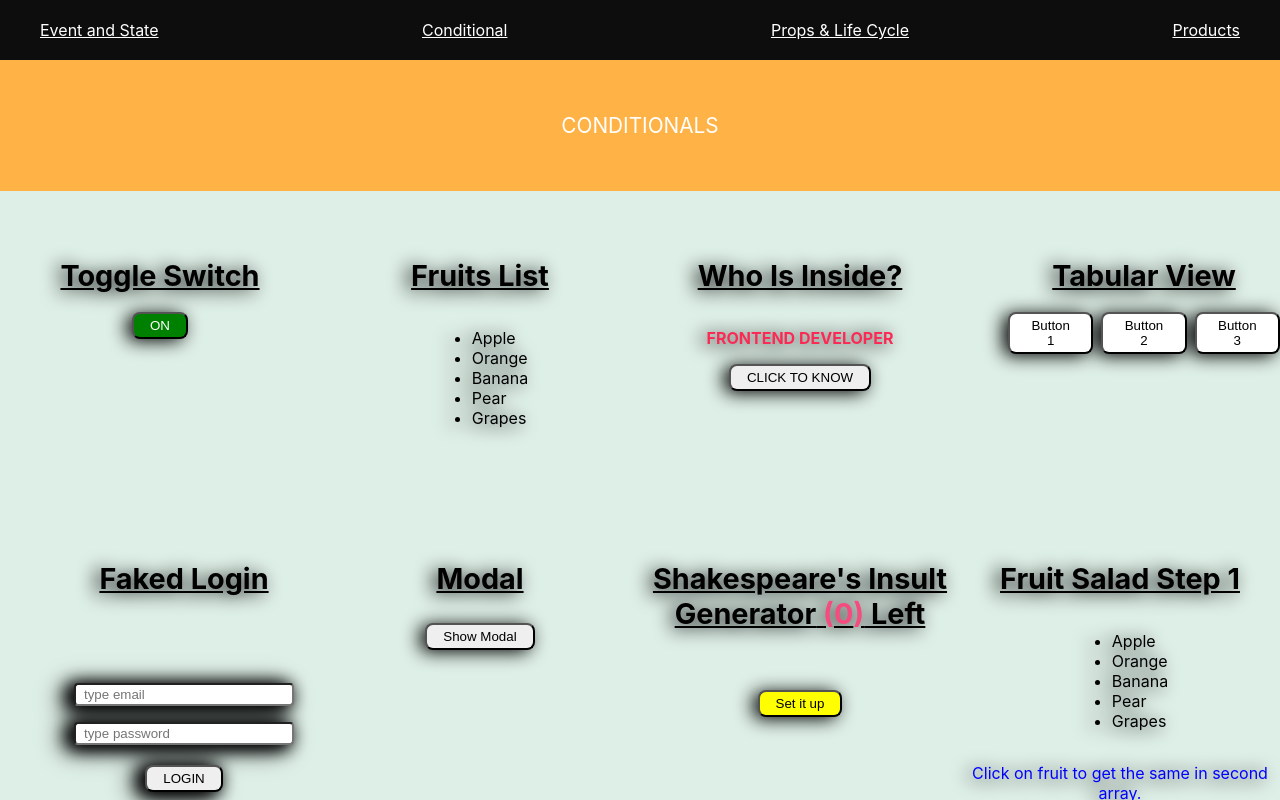
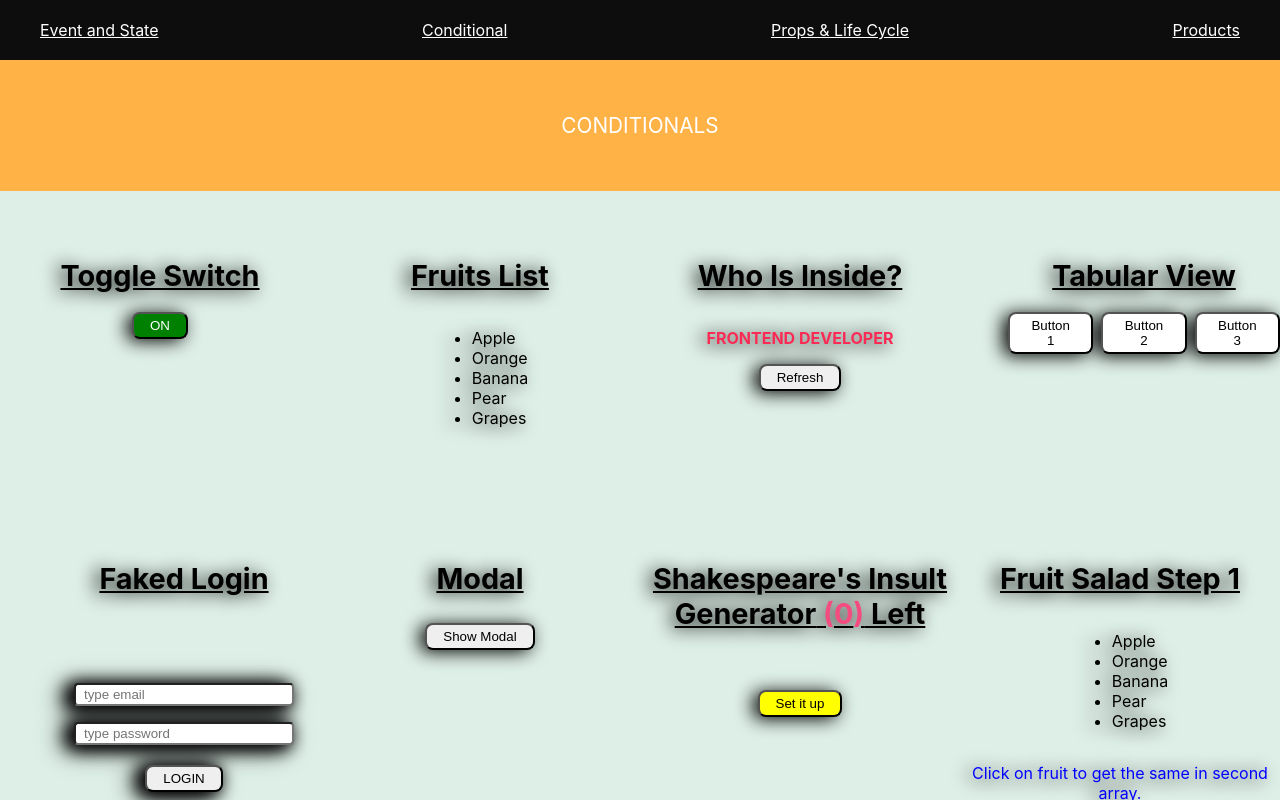
Before and after one commit to Rashadul-Haque-JS/react-coding-challanges-solutions, a React (Create React App) app: page /conditional in a window 1280 px wide. Both pictures are taken after a click on the button "CLICK TO KNOW". Shown: the top 800 px of the page. Built offline with nearby package versions, Linux system fonts and the light colour scheme.

Commit message:
Updated....with refresh btn in developer discover!

```diff
--- a/src/components/conditions/ConditionalRender.js
+++ b/src/components/conditions/ConditionalRender.js
@@ -51,7 +51,7 @@ export const FruitsList = () => {
 // -------------------------------------------------------
 export const DevDiscover = () => {
   const [index, setIndex] = useState(null);
-  const [isTrue, setIsTrue] = useState(true);
+  let [isTrue, setIsTrue] = useState(true);
 
   const developer = ["FRONTEND DEVELOPER", "BACKEND DEVELOPER"];
 
@@ -85,10 +85,18 @@ export const DevDiscover = () => {
           {developer[index]}
         </p>
       )}
+      {isTrue &&
+      <button className={style.btn} onClick={randomNum}>
+      CLICK TO KNOW
+    </button>
+      }
 
-      <button className={style.btn} onClick={randomNum}>
-        CLICK TO KNOW
-      </button>
+{!isTrue &&
+      <button className={style.btn} onClick={()=>setIsTrue(isTrue = true)}>
+      Refresh
+    </button>
+      }
+
     </div>
   );
 };
```
